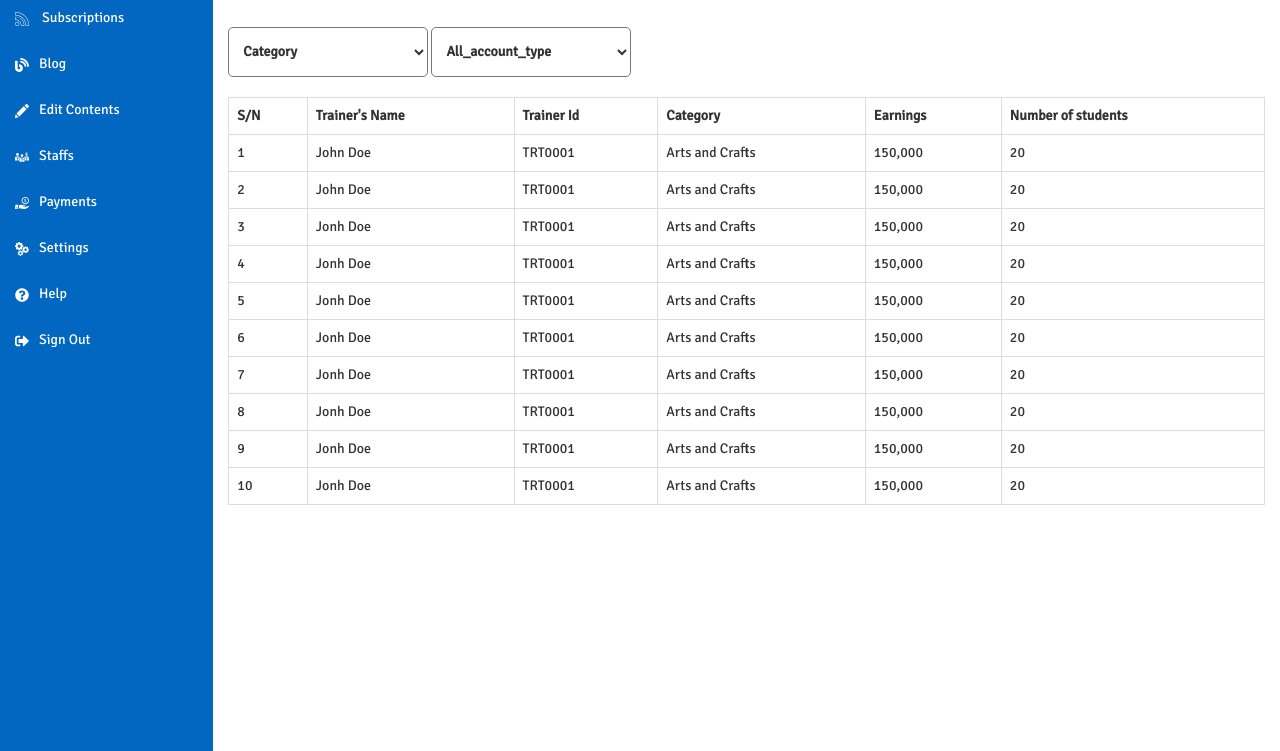
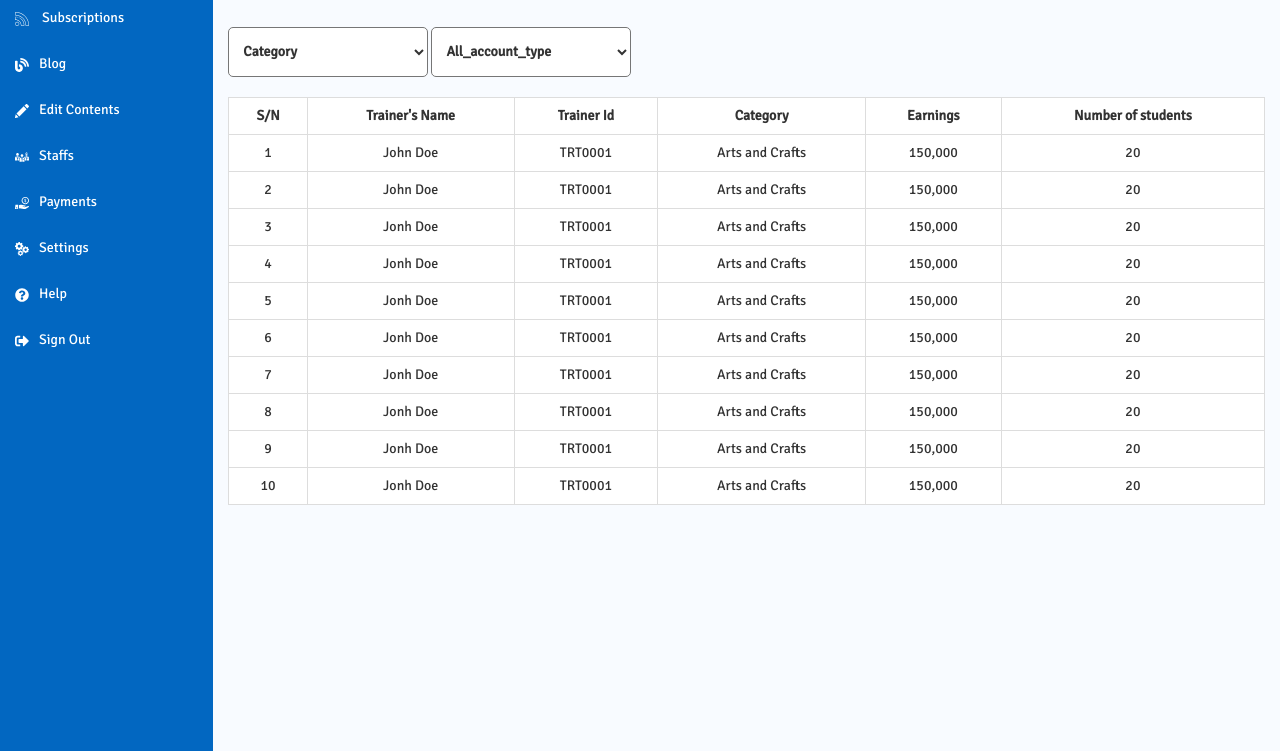
Before and after one commit to sophisticateddev/admin, a plain HTML site: page payments.html in a window 1280 px wide. Shown: the part 119-870 px from the top of the page. Drawn offline with nearby package versions, Linux system fonts and the light colour scheme.

Commit message:
minor changes

```diff
--- a/payments.html
+++ b/payments.html
@@ -23,7 +23,7 @@
     <div class="col-sm-2 sidenav">
       <ul class="nav nav-pills nav-stacked white">
         <li class="active"><a href="index.html"><img src="/img/dashboard.svg" class="icons" alt=""> Dashboard</a></li>
-        <li><a href="subscription.htm"><span><img src="/img/subscription.svg" class="icons" alt=""> Subscriptions</a></li>
+        <li><a href="subscription.html"><span><img src="/img/subscription.svg" class="icons" alt=""> Subscriptions</a></li>
         <li><a href="blog.html"><img src="/img/blog.svg" class="icons" alt="">Blog</a></li>
         <li><a href="edit.html"><img src="/img/edit.svg" class="icons" alt="">Edit Contents</a></li>
         <li><a href="staffs.html"><img src="/img/staff.svg" class="icons" alt="">Staffs</a></li>
--- a/style.css
+++ b/style.css
@@ -8,7 +8,7 @@
    }
 
    body{
-     background-color: #F8FBFF;
+     background-color: #F8FBFF!important;
    }
 
    ::placeholder {
@@ -122,8 +122,14 @@
       font-size: 14px;
     }
 
+    .table {
+      text-align: center;
+      background: #fff;
+    }
+
     .table-bordered>thead>tr>td, .table-bordered>thead>tr>th {
       border-bottom-width: 1px!important;
+      text-align: center
     }
 
     tbody{
```
Also changed, not shown: edit.html (+1 -1 lines), staffs.html (+1 -1 lines).
